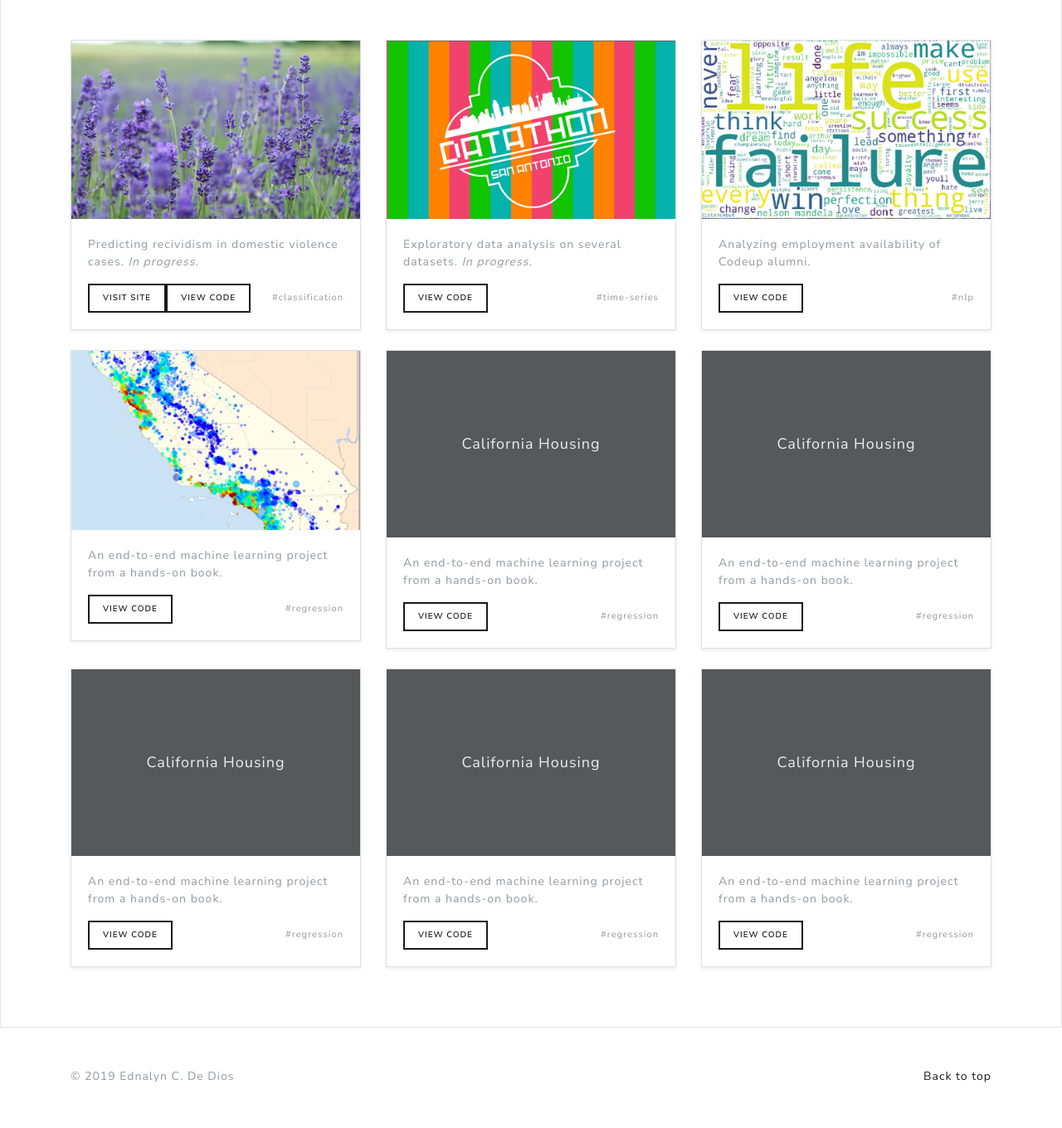
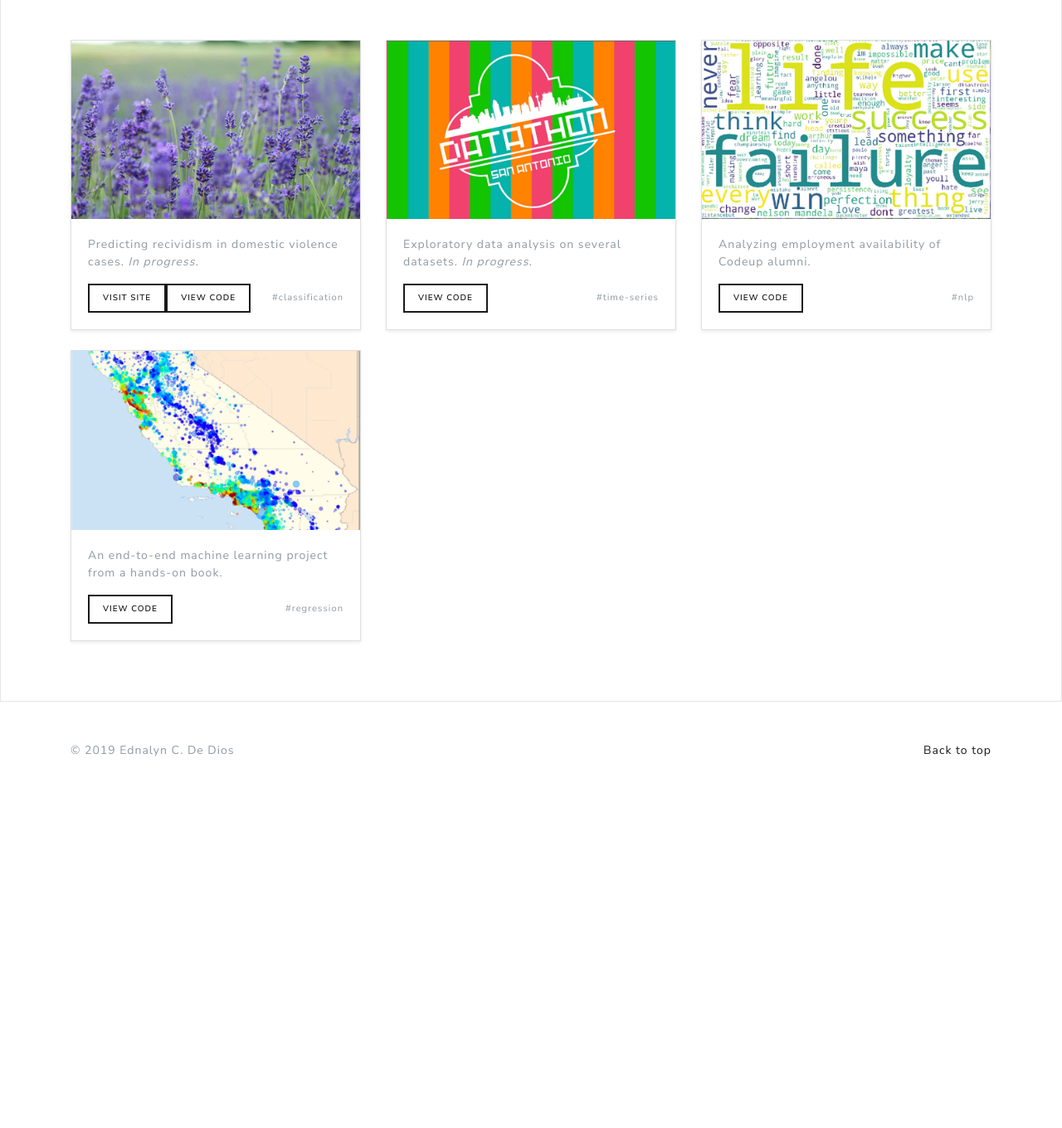
Before and after one commit to ecdedios/ddfloww-site, a Flask app: page / in a window 1280 px wide. Shown: the part 457-1817 px from the top of the page at 83% size. After the commit the page ends 1369 px from the top, so only its background shows below. Run offline with Flask 2, Linux system fonts and the light colour scheme; some libraries are stand-ins or nearby versions.

Commit message:
removed placeholder cards

```diff
--- a/templates/layout.html
+++ b/templates/layout.html
@@ -142,76 +142,6 @@
             </div>
           </div>
         </div>
-        <div class="col-md-4">
-          <div class="card mb-4 shadow-sm">
-            <svg class="bd-placeholder-img card-img-top" width="100%" height="225" xmlns="http://www.w3.org/2000/svg" preserveAspectRatio="xMidYMid slice" focusable="false" role="img" aria-label="Placeholder: Thumbnail"><title>Placeholder</title><rect width="100%" height="100%" fill="#55595c"/><text x="50%" y="50%" fill="#eceeef" dy=".3em">California Housing</text></svg>
-            <div class="card-body">
-              <p class="card-text">An end-to-end machine learning project from a hands-on book.</p>
-              <div class="d-flex justify-content-between align-items-center">
-                <div class="btn-group">
-                  <a class="btn btn-sm btn-outline-primary" href="https://github.com/ecdedios/california-housing" role="button">View Code</a>
-                </div>
-                <small class="text-muted">#regression</small>
-              </div>
-            </div>
-          </div>
-        </div>
-        <div class="col-md-4">
-          <div class="card mb-4 shadow-sm">
-            <svg class="bd-placeholder-img card-img-top" width="100%" height="225" xmlns="http://www.w3.org/2000/svg" preserveAspectRatio="xMidYMid slice" focusable="false" role="img" aria-label="Placeholder: Thumbnail"><title>Placeholder</title><rect width="100%" height="100%" fill="#55595c"/><text x="50%" y="50%" fill="#eceeef" dy=".3em">California Housing</text></svg>
-            <div class="card-body">
-              <p class="card-text">An end-to-end machine learning project from a hands-on book.</p>
-              <div class="d-flex justify-content-between align-items-center">
-                <div class="btn-group">
-                  <a class="btn btn-sm btn-outline-primary" href="https://github.com/ecdedios/california-housing" role="button">View Code</a>
-                </div>
-                <small class="text-muted">#regression</small>
-              </div>
-            </div>
-          </div>
-        </div>
-
-        <div class="col-md-4">
-          <div class="card mb-4 shadow-sm">
-            <svg class="bd-placeholder-img card-img-top" width="100%" height="225" xmlns="http://www.w3.org/2000/svg" preserveAspectRatio="xMidYMid slice" focusable="false" role="img" aria-label="Placeholder: Thumbnail"><title>Placeholder</title><rect width="100%" height="100%" fill="#55595c"/><text x="50%" y="50%" fill="#eceeef" dy=".3em">California Housing</text></svg>
-            <div class="card-body">
-              <p class="card-text">An end-to-end machine learning project from a hands-on book.</p>
-              <div class="d-flex justify-content-between align-items-center">
-                <div class="btn-group">
-                  <a class="btn btn-sm btn-outline-primary" href="https://github.com/ecdedios/california-housing" role="button">View Code</a>
-                </div>
-                <small class="text-muted">#regression</small>
-              </div>
-            </div>
-          </div>
-        </div>
-        <div class="col-md-4">
-          <div class="card mb-4 shadow-sm">
-            <svg class="bd-placeholder-img card-img-top" width="100%" height="225" xmlns="http://www.w3.org/2000/svg" preserveAspectRatio="xMidYMid slice" focusable="false" role="img" aria-label="Placeholder: Thumbnail"><title>Placeholder</title><rect width="100%" height="100%" fill="#55595c"/><text x="50%" y="50%" fill="#eceeef" dy=".3em">California Housing</text></svg>
-            <div class="card-body">
-              <p class="card-text">An end-to-end machine learning project from a hands-on book.</p>
-              <div class="d-flex justify-content-between align-items-center">
-                <div class="btn-group">
-                  <a class="btn btn-sm btn-outline-primary" href="https://github.com/ecdedios/california-housing" role="button">View Code</a>
-                </div>
-                <small class="text-muted">#regression</small>
-              </div>
-            </div>
-          </div>
-        </div>
-        <div class="col-md-4">
-          <div class="card mb-4 shadow-sm">
-            <svg class="bd-placeholder-img card-img-top" width="100%" height="225" xmlns="http://www.w3.org/2000/svg" preserveAspectRatio="xMidYMid slice" focusable="false" role="img" aria-label="Placeholder: Thumbnail"><title>Placeholder</title><rect width="100%" height="100%" fill="#55595c"/><text x="50%" y="50%" fill="#eceeef" dy=".3em">California Housing</text></svg>
-            <div class="card-body">
-              <p class="card-text">An end-to-end machine learning project from a hands-on book.</p>
-              <div class="d-flex justify-content-between align-items-center">
-                <div class="btn-group">
-                  <a class="btn btn-sm btn-outline-primary" href="https://github.com/ecdedios/california-housing" role="button">View Code</a>
-                </div>
-                <small class="text-muted">#regression</small>
-              </div>
-            </div>
-          </div>
         </div>
       </div>
     </div>
```
